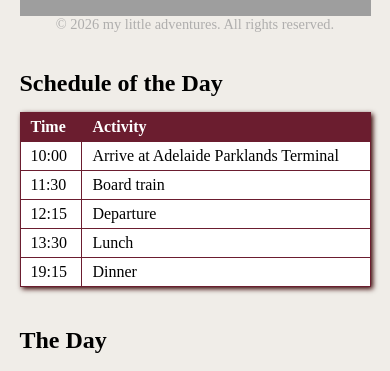
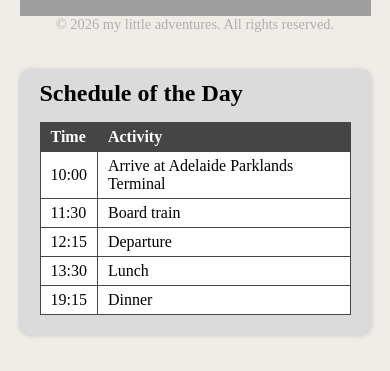
Before and after one commit to ayanomk/blog, a React app: page /blog in a window 390 px wide. Shown: the part 802-1173 px from the top of the page. Built offline with nearby package versions, Linux system fonts and the light colour scheme; grey boxes are pictures that could not be loaded; the HTML template or start-up script is replaced by a standard one.

Commit message:
Fix style and layout of blog page

```diff
--- a/src/pages/Adventure.css
+++ b/src/pages/Adventure.css
@@ -14,7 +14,7 @@
     align-items: center;
     flex-direction: column;
 }
-main {
+.adventures main {
     width: 100%;
     height: 100%;
     display: flex;
@@ -49,7 +49,6 @@ main {
     display: flex;
     flex-direction: column;
     box-shadow: inset #c6c6c6 2px 2px 15px;
-    width: 100px;
     padding: 15px;
     border-radius: 20px;
     text-align: center;
--- a/src/pages/Blog.css
+++ b/src/pages/Blog.css
@@ -11,10 +11,10 @@
 
     background-color: #f0ede8;
 }
-header {
+.blog header {
     margin-bottom: 50px;
 }
-main {
+.blog main {
     display: flex;
     flex-direction: row;
     justify-content: space-between;
@@ -45,43 +45,49 @@ main {
     font-size: 1.1em;
 }
 .info {
-    width: 22%;
+    width: 24%;
 }
 .content {
     width: 73%;
 }
-main section, main aside {
+.blog .asideSub {
+    background-color: #dbdbdb;
+    box-shadow: 0px 0px 5px #bebebe;
+    border-radius: 10px;
+    padding: 10px 20px 20px;
+}
+.blog main section, main aside {
     margin-bottom: 40px;
 }
-main h2 {
+.blog main h2 {
     margin-bottom: 15px;
 }
-main section .subsection {
+.blog main section .subsection {
     margin-bottom: 30px;
 }
-main section .subsection h3 {
+.blog main section .subsection h3 {
     margin-bottom: 15px;
 }
-main section .subsection p {
+.blog main section .subsection p {
     margin-bottom: 12px;
     line-height: 2;
 }
 
-main table {
+.blog main table {
     border-collapse: collapse;
     width: 100%;
     margin: auto;
-    box-shadow: #360202 2px 2px 5px;
+    /* box-shadow: #454545 1px 1px 3px; */
 }
-main table th {
-    background-color: #6b1d2f;
+.blog main table th {
+    background-color: #454545;
     color: #fff;
 }
-main table td {
+.blog main table td {
     background: #fff;
 }
-main table th, main table td{
-    border: 1.5px solid #6b1d2f;
+.blog main table th, main table td{
+    border: 1.5px solid #454545;
     padding: 5px 10px;
     text-align: left;
 }
@@ -89,7 +95,7 @@ main table th, main table td{
 
 /* smartphone */
 @media (max-width: 992px) {
-    main {
+    .blog main {
         flex-direction: column;
     }
     .heroImg {
--- a/src/pages/Blog.jsx
+++ b/src/pages/Blog.jsx
@@ -156,7 +156,7 @@ function Blog() {
                         <aside className={section.sectionType} key={idx}>
                             {section.subsections && section.subsections.map((sub, subIdx) => {
                                 return (
-                                    <div key={subIdx}>
+                                    <div className='asideSub' key={subIdx}>
                                         <h2>{sub.title}</h2>
                                         {sub.blocks.map((block, blockIdx) => {
                                             return htmlRenderer(block, blockIdx);
```
